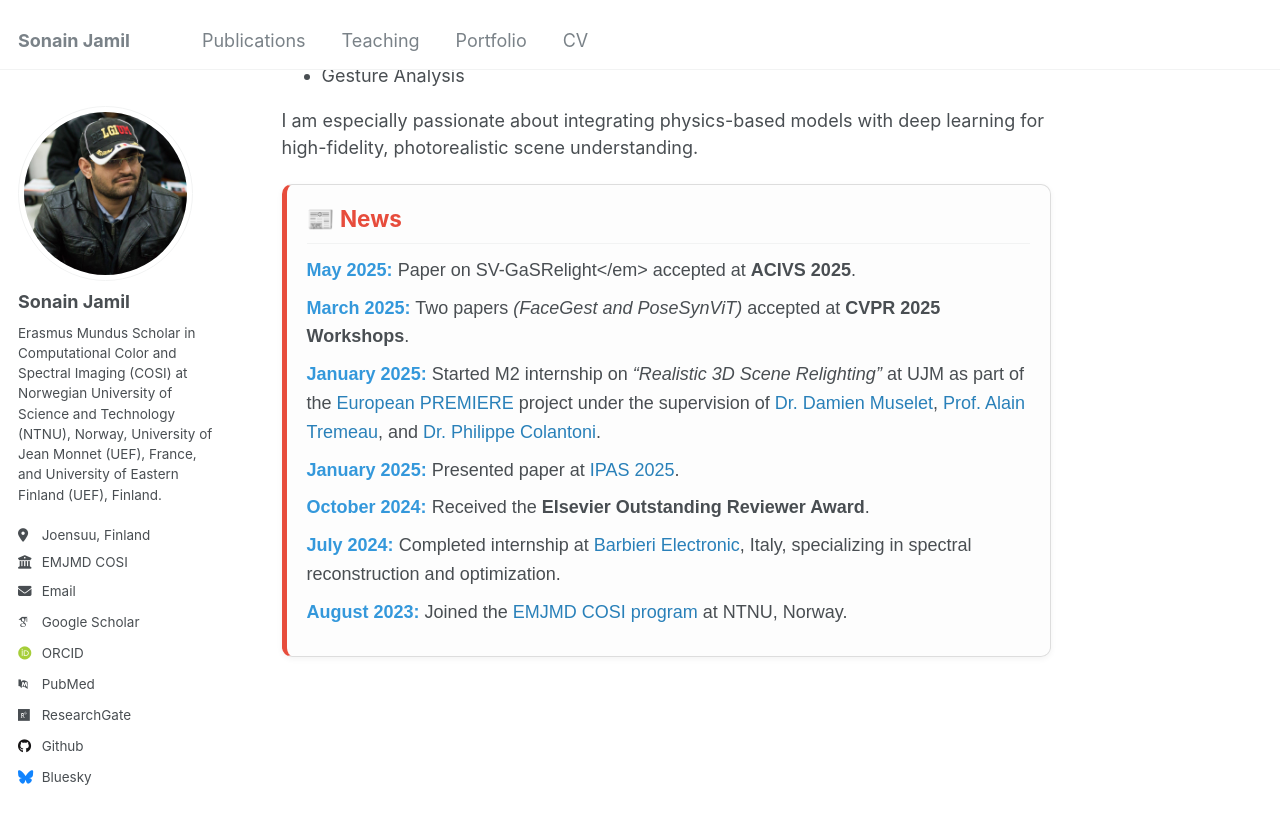
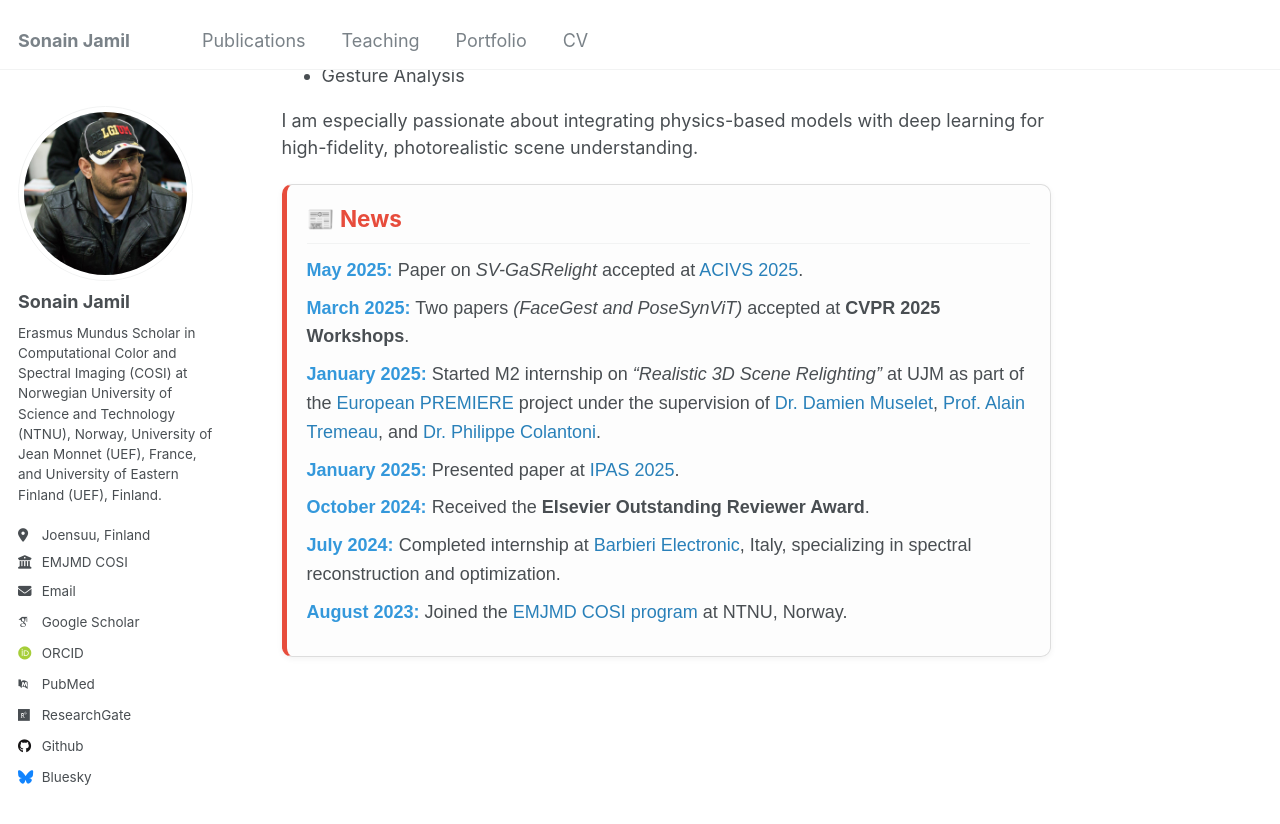
Before and after one commit to sonainjameel/sonainjamil, a Jekyll site: the page built from _pages/about.md, in a window 1280 px wide and 900 px high, scrolled down 725 px. Shown: the top 824 px of the window. Built offline with Jekyll 4.4.1, drawn with Linux system fonts in a browser that asks for light colours; some web fonts are replaced.

Commit message:
Update about.md

```diff
--- a/_pages/about.md
+++ b/_pages/about.md
@@ -35,7 +35,7 @@ I am especially passionate about integrating physics-based models with deep lear
   <h2 style="color: #e74c3c; margin-top: 0;">📰 News</h2>
 
   <ul style="list-style: none; padding-left: 0; margin: 0;">
-    <li><strong style="color: #3498db;">May 2025:</strong> Paper on SV-GaSRelight</em> accepted at <strong>ACIVS 2025</strong>.</li>
+    <li><strong style="color: #3498db;">May 2025:</strong> Paper on <em>SV-GaSRelight</em> accepted at <a href="https://www.acivs2025.com/" style="color: #2980b9; text-decoration: none;">ACIVS 2025</a>.</li>
     <li><strong style="color: #3498db;">March 2025:</strong> Two papers <em>(FaceGest and PoseSynViT)</em> accepted at <strong>CVPR 2025 Workshops</strong>.</li>
     <li><strong style="color: #3498db;">January 2025:</strong> Started M2 internship on <em>“Realistic 3D Scene Relighting”</em> at UJM as part of the
       <a href="https://premiere-project.eu/" style="color: #2980b9; text-decoration: none;">European PREMIERE</a> project under the supervision of
```
